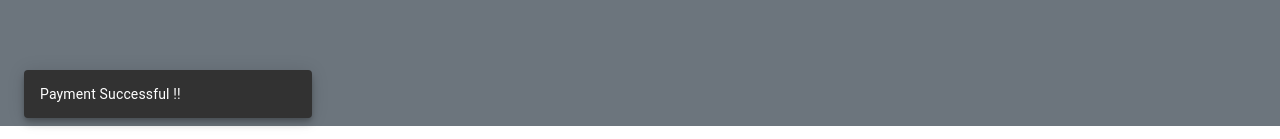
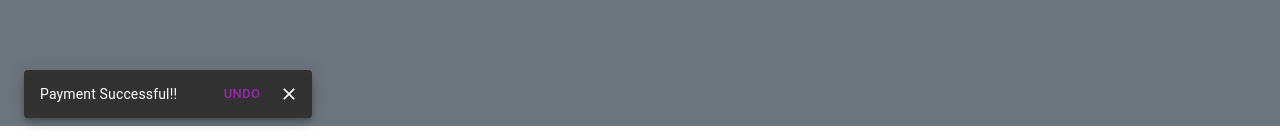
Before and after one commit to Manzar-Hassan/guvi-hackathon-2-frontend, a React (Create React App) app: page /payment in a window 1280 px wide. Both pictures are taken after typing "Sample" into the empty fields and a click on the button "PROCEED TO PAY". Shown: the part 658-797 px from the top of the page. Built offline with nearby package versions, Linux system fonts and the light colour scheme.

Commit message:
"initial commit"

```diff
--- a/src/pages/payment-page/Payment.js
+++ b/src/pages/payment-page/Payment.js
@@ -1,4 +1,6 @@
 import React, { useState } from "react";
+import IconButton from '@mui/material/IconButton';
+import CloseIcon from '@mui/icons-material/Close';
 import {
   Container,
   Button,
@@ -11,10 +13,38 @@
 } from "@mui/material";
 
 const Payment = () => {
-  const [success, setSuccess] = useState(false);
+  const [open, setOpen] = useState(false);
+
+  const handleClick = () => {
+    setOpen(true);
+  };
+
+  const handleClose = (event, reason) => {
+    if (reason === "clickaway") {
+      return;
+    }
+
+    setOpen(false);
+  };
   const submitHandler = (e) => {
     e.preventDefault();
   };
+
+  const action = (
+    <React.Fragment>
+      <Button color="secondary" size="small" onClick={handleClose}>
+        UNDO
+      </Button>
+      <IconButton
+        size="small"
+        aria-label="close"
+        color="inherit"
+        onClick={handleClose}
+      >
+        <CloseIcon fontSize="small" />
+      </IconButton>
+    </React.Fragment>
+  );
 
   return (
     <div className="bg-secondary">
@@ -54,7 +84,7 @@
                     type="submit"
                     fullWidth
                     variant="contained"
-                    onClick={() => setSuccess(true)}
+                    onClick={handleClick}
                   >
                     Proceed to Pay
                   </Button>
@@ -65,11 +95,11 @@
         </Grid>
       </Container>
       <Snackbar
-        open={success}
-        onClose={()=>setSuccess(false)}
-        TransitionComponent="TransitionLeft"
-        message="Payment Successful !!"
-        key="Grow"
+        open={open}
+        autoHideDuration={6000}
+        onClose={handleClose}
+        message="Payment Successful!!"
+        action={action}
       />
     </div>
   );
```
